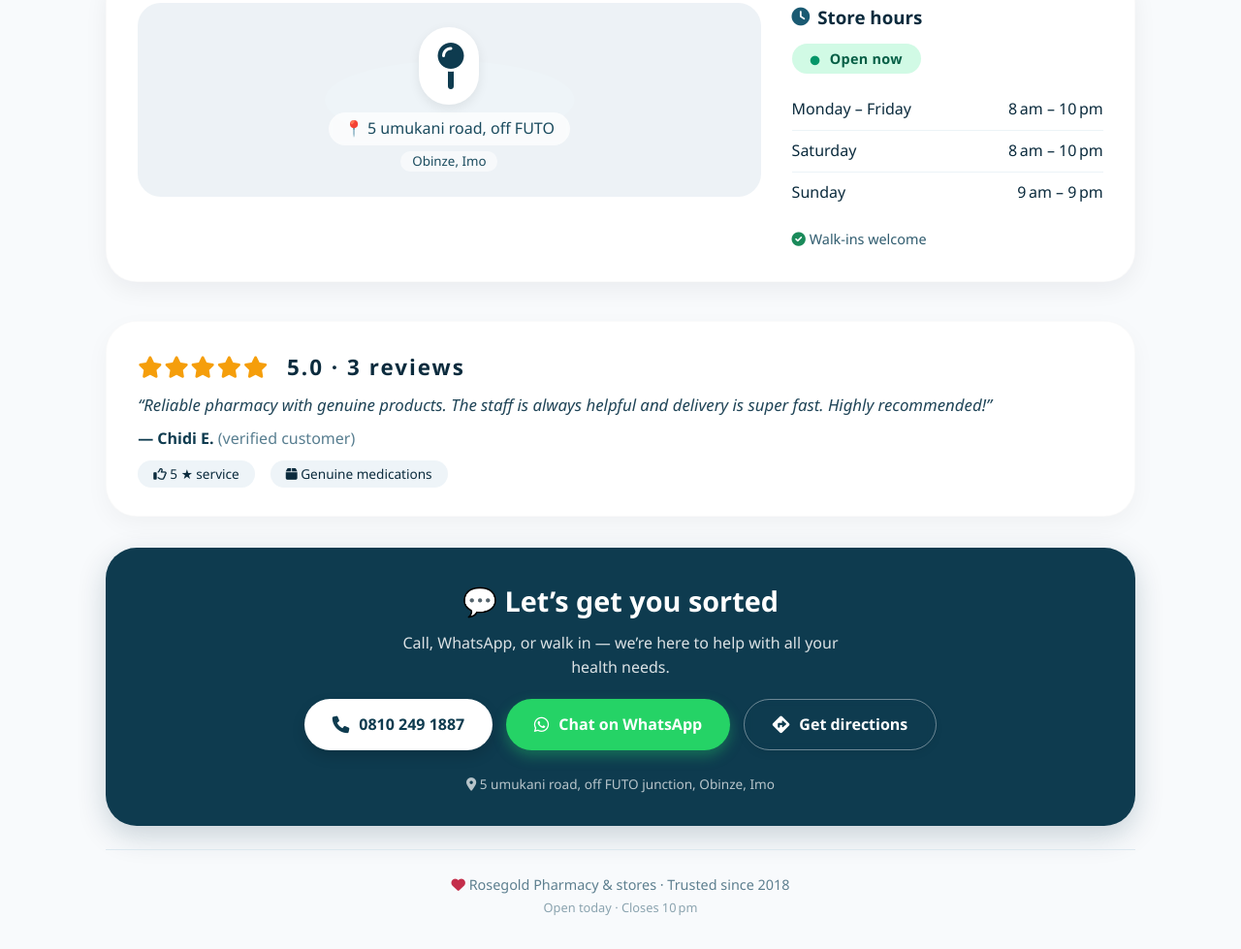
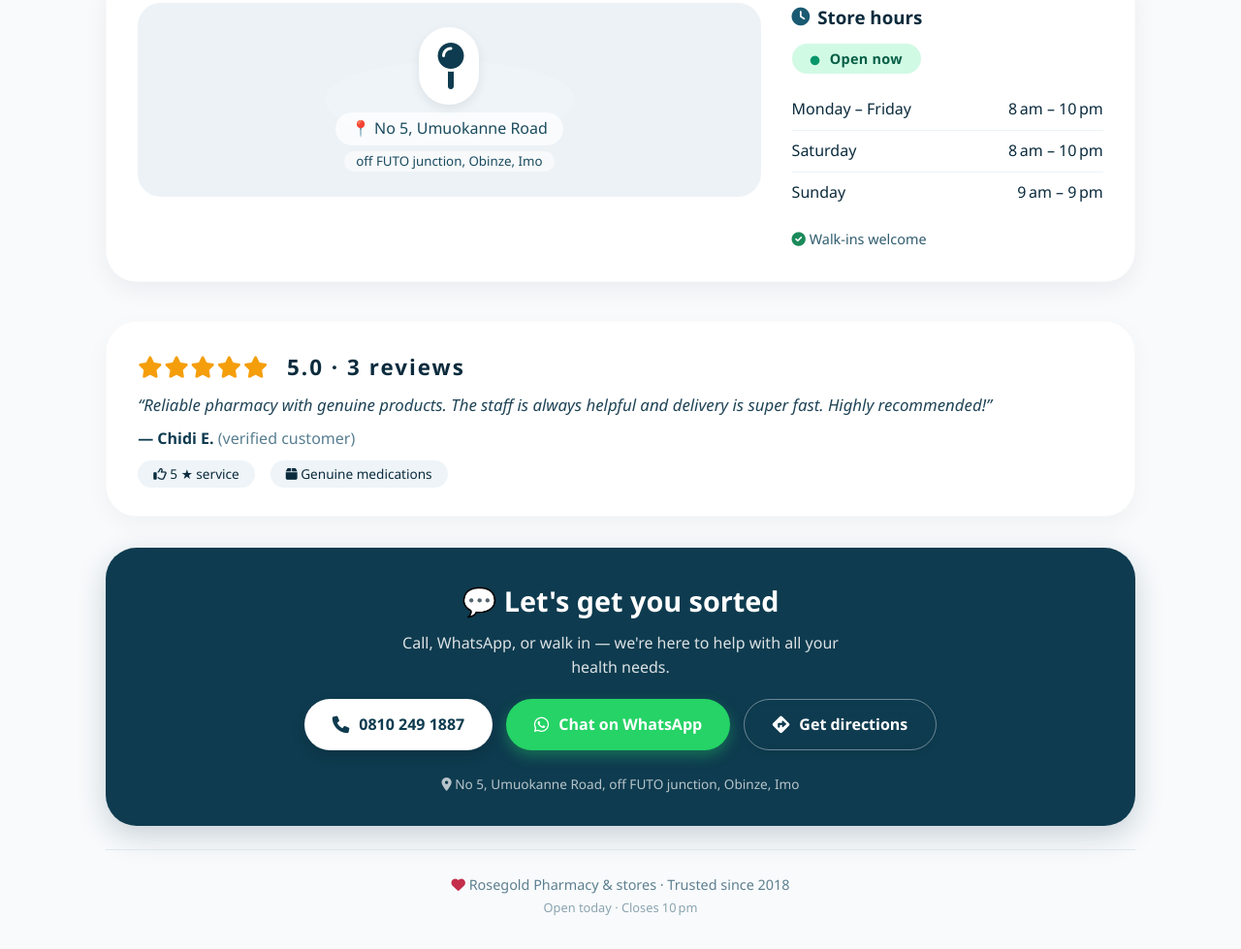
Before and after one commit to perezsites/Rosegold-Pharmacy-and-Stores.-, a plain HTML site: page index.html in a window 1280 px wide. Shown: the part 671-1650 px from the top of the page at 97% size. Drawn offline with Linux system fonts and the light colour scheme.

Commit message:
Update index.html

```diff
--- a/index.html
+++ b/index.html
@@ -411,7 +411,7 @@
       <i class="fas fa-star"></i> 5.0 <span style="font-weight:400; margin-left:6px;">(3 reviews)</span>
     </div>
     <div class="address-block">
-      <i class="fas fa-location-dot"></i> 5 umukani road, off FUTO junction, Obinze, Imo
+      <i class="fas fa-location-dot"></i> No 5, Umuokanne Road, off FUTO junction, Obinze, Imo
       <span style="opacity:0.7; margin:0 4px;">|</span>
       <i class="fas fa-clock"></i> Open · Closes 10 pm
     </div>
@@ -455,8 +455,8 @@
   <div class="info-panel">
     <div class="map-placeholder">
       <i class="fas fa-map-pin"></i>
-      <span>📍 5 umukani road, off FUTO</span>
-      <small style="background:rgba(255,255,255,0.6); padding:0 12px; border-radius:20px; margin-top:6px;">Obinze, Imo</small>
+      <span>📍 No 5, Umuokanne Road</span>
+      <small style="background:rgba(255,255,255,0.6); padding:0 12px; border-radius:20px; margin-top:6px;">off FUTO junction, Obinze, Imo</small>
     </div>
     <div class="hours-box">
       <h3 style="display:flex; align-items:center; gap:8px; margin-bottom:0.8rem;">
@@ -492,8 +492,8 @@
 
   <!-- FINAL CTA: CONVERT TRAFFIC -->
   <div class="cta-banner">
-    <h2>💬 Let’s get you sorted</h2>
-    <p style="opacity:0.85; max-width:500px; margin:0 auto;">Call, WhatsApp, or walk in — we’re here to help with all your health needs.</p>
+    <h2>💬 Let's get you sorted</h2>
+    <p style="opacity:0.85; max-width:500px; margin:0 auto;">Call, WhatsApp, or walk in — we're here to help with all your health needs.</p>
     <div class="cta-buttons">
       <a href="tel:08102491887" class="btn btn-primary" style="background:white; color:#0e3b4f; box-shadow:0 6px 14px rgba(0,0,0,0.15);">
         <i class="fas fa-phone"></i> 0810 249 1887
@@ -506,7 +506,7 @@
       </a>
     </div>
     <p style="margin-top:1.5rem; font-size:0.85rem; opacity:0.7;">
-      <i class="fas fa-location-dot"></i> 5 umukani road, off FUTO junction, Obinze, Imo
+      <i class="fas fa-location-dot"></i> No 5, Umuokanne Road, off FUTO junction, Obinze, Imo
     </p>
   </div>
 
@@ -520,4 +520,4 @@
 <!-- end container -->
 
 </body>
-</html>
+  </html>
```
